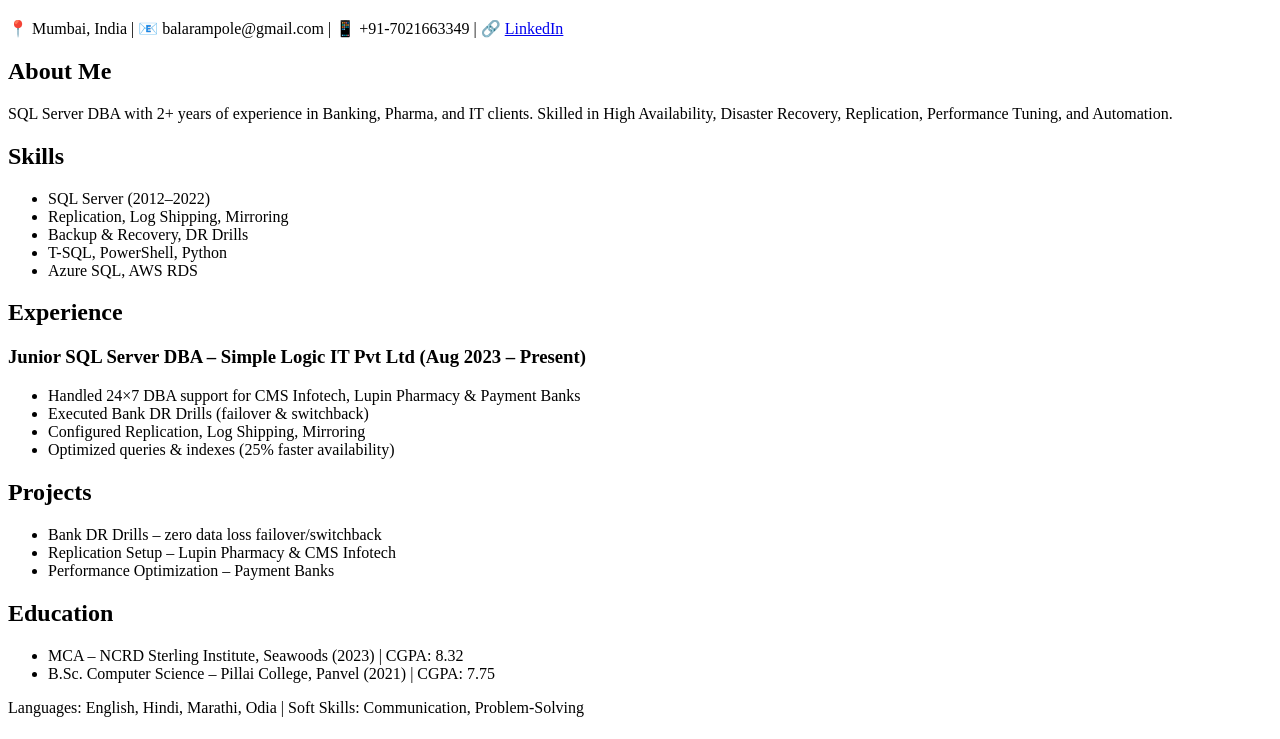
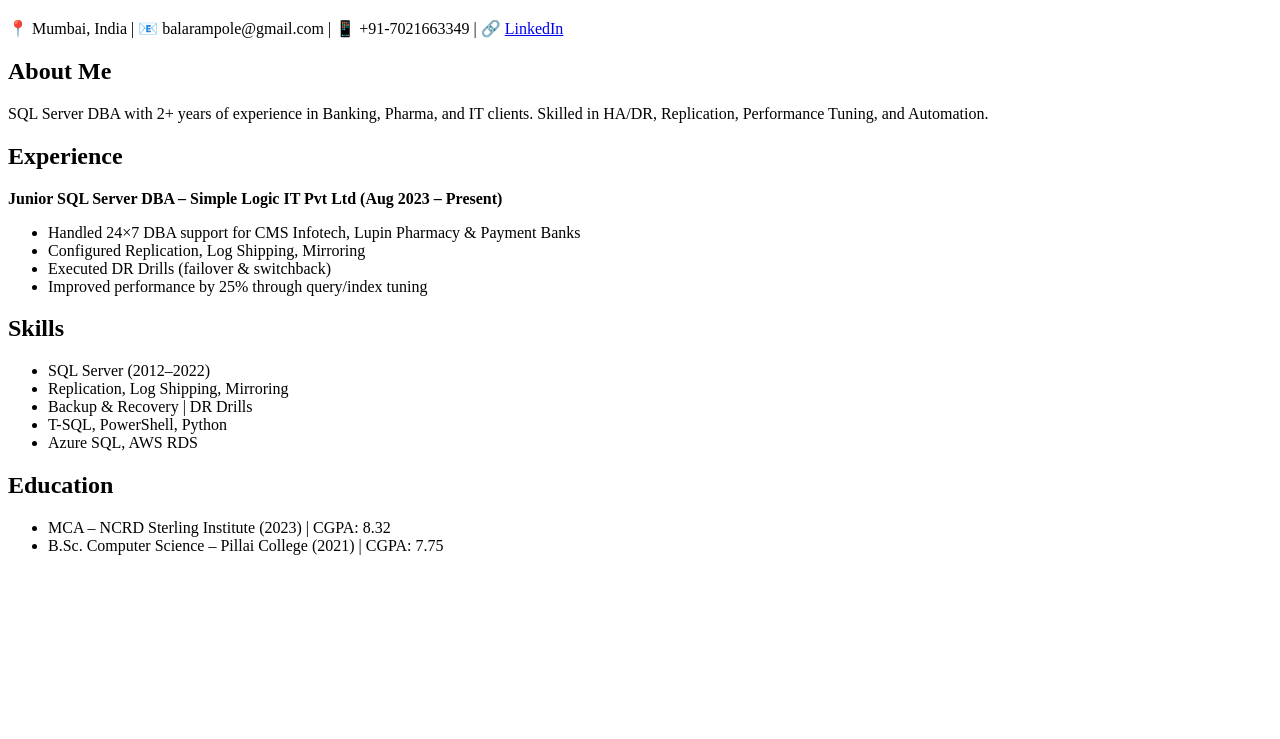
Before and after one commit to Balaramscripts/balarampolei.github.io, a plain HTML site: page index.html in a window 1280 px wide. Shown: the part 61-800 px from the top of the page. Drawn offline with Linux system fonts and the light colour scheme.

Commit message:
Add files via upload

```diff
--- a/index.html
+++ b/index.html
@@ -7,55 +7,35 @@
 <body>
   <header>
     <h1>Balaram Polei</h1>
-    <p>📍 Mumbai, India | 📧 balarampole@gmail.com | 📱 +91-7021663349 | 🔗 <a href="https://www.linkedin.com/in/balaram-polei-sql-dba/" target="_blank">LinkedIn</a></p>
+    <p>📍 Mumbai, India | 📧 balarampole@gmail.com | 📱 +91-7021663349 |
+    🔗 <a href="https://www.linkedin.com/in/balaram-polei-sql-dba/" target="_blank">LinkedIn</a></p>
   </header>
 
-  <section>
   <h2>About Me</h2>
-    <p>SQL Server DBA with 2+ years of experience in Banking, Pharma, and IT clients. Skilled in High Availability, Disaster Recovery, Replication, Performance Tuning, and Automation.</p>
-  </section>
+  <p>SQL Server DBA with 2+ years of experience in Banking, Pharma, and IT clients. Skilled in HA/DR, Replication, Performance Tuning, and Automation.</p>
 
-  <section>
+  <h2>Experience</h2>
+  <p><b>Junior SQL Server DBA – Simple Logic IT Pvt Ltd (Aug 2023 – Present)</b></p>
+  <ul>
+    <li>Handled 24×7 DBA support for CMS Infotech, Lupin Pharmacy & Payment Banks</li>
+    <li>Configured Replication, Log Shipping, Mirroring</li>
+    <li>Executed DR Drills (failover & switchback)</li>
+    <li>Improved performance by 25% through query/index tuning</li>
+  </ul>
+
   <h2>Skills</h2>
   <ul>
     <li>SQL Server (2012–2022)</li>
     <li>Replication, Log Shipping, Mirroring</li>
-      <li>Backup & Recovery, DR Drills</li>
+    <li>Backup & Recovery | DR Drills</li>
     <li>T-SQL, PowerShell, Python</li>
     <li>Azure SQL, AWS RDS</li>
   </ul>
-  </section>
 
-  <section>
-    <h2>Experience</h2>
-    <h3>Junior SQL Server DBA – Simple Logic IT Pvt Ltd (Aug 2023 – Present)</h3>
-    <ul>
-      <li>Handled 24×7 DBA support for CMS Infotech, Lupin Pharmacy & Payment Banks</li>
-      <li>Executed Bank DR Drills (failover & switchback)</li>
-      <li>Configured Replication, Log Shipping, Mirroring</li>
-      <li>Optimized queries & indexes (25% faster availability)</li>
-    </ul>
-  </section>
-
-  <section>
-    <h2>Projects</h2>
-    <ul>
-      <li>Bank DR Drills – zero data loss failover/switchback</li>
-      <li>Replication Setup – Lupin Pharmacy & CMS Infotech</li>
-      <li>Performance Optimization – Payment Banks</li>
-    </ul>
-  </section>
-
-  <section>
   <h2>Education</h2>
   <ul>
-      <li>MCA – NCRD Sterling Institute, Seawoods (2023) | CGPA: 8.32</li>
-      <li>B.Sc. Computer Science – Pillai College, Panvel (2021) | CGPA: 7.75</li>
+    <li>MCA – NCRD Sterling Institute (2023) | CGPA: 8.32</li>
+    <li>B.Sc. Computer Science – Pillai College (2021) | CGPA: 7.75</li>
   </ul>
-  </section>
-
-  <footer>
-    <p>Languages: English, Hindi, Marathi, Odia | Soft Skills: Communication, Problem-Solving</p>
-  </footer>
 </body>
 </html>
```
Lines whose indentation alone changed are shown as unchanged.
